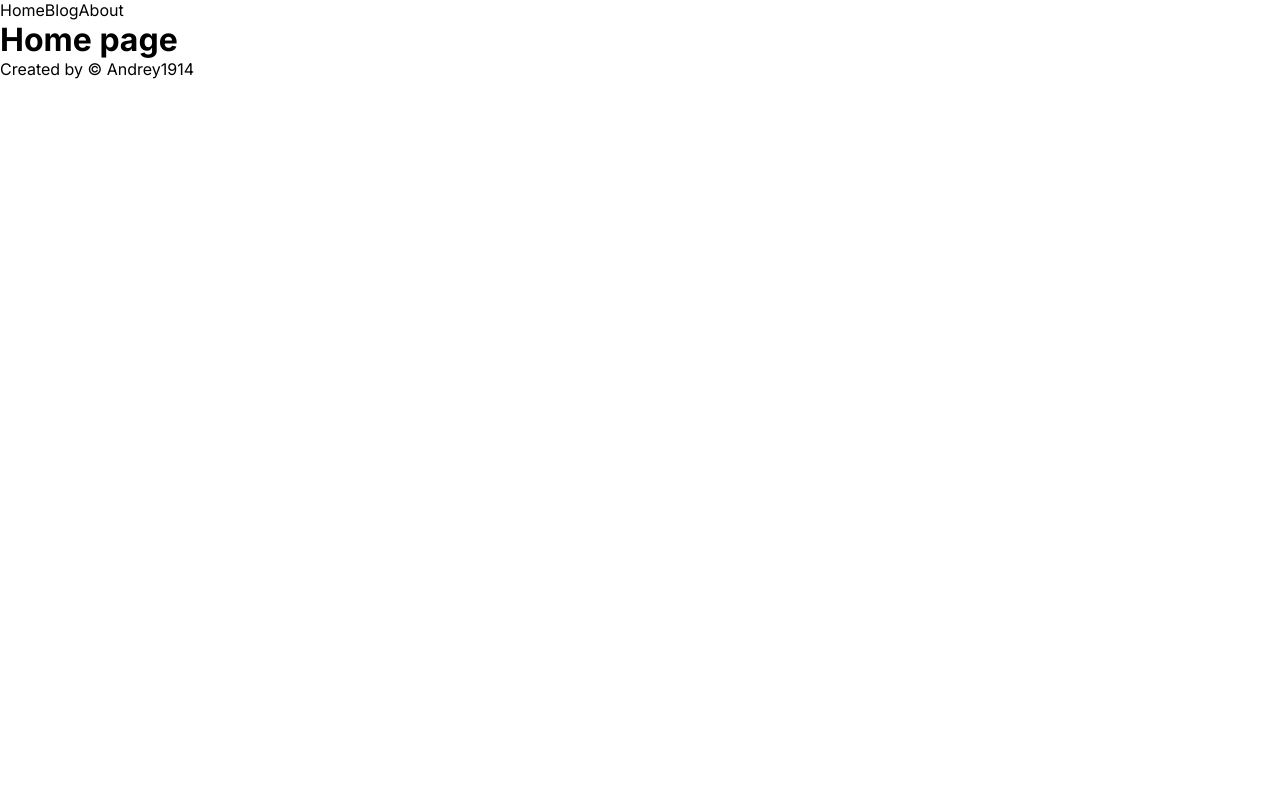
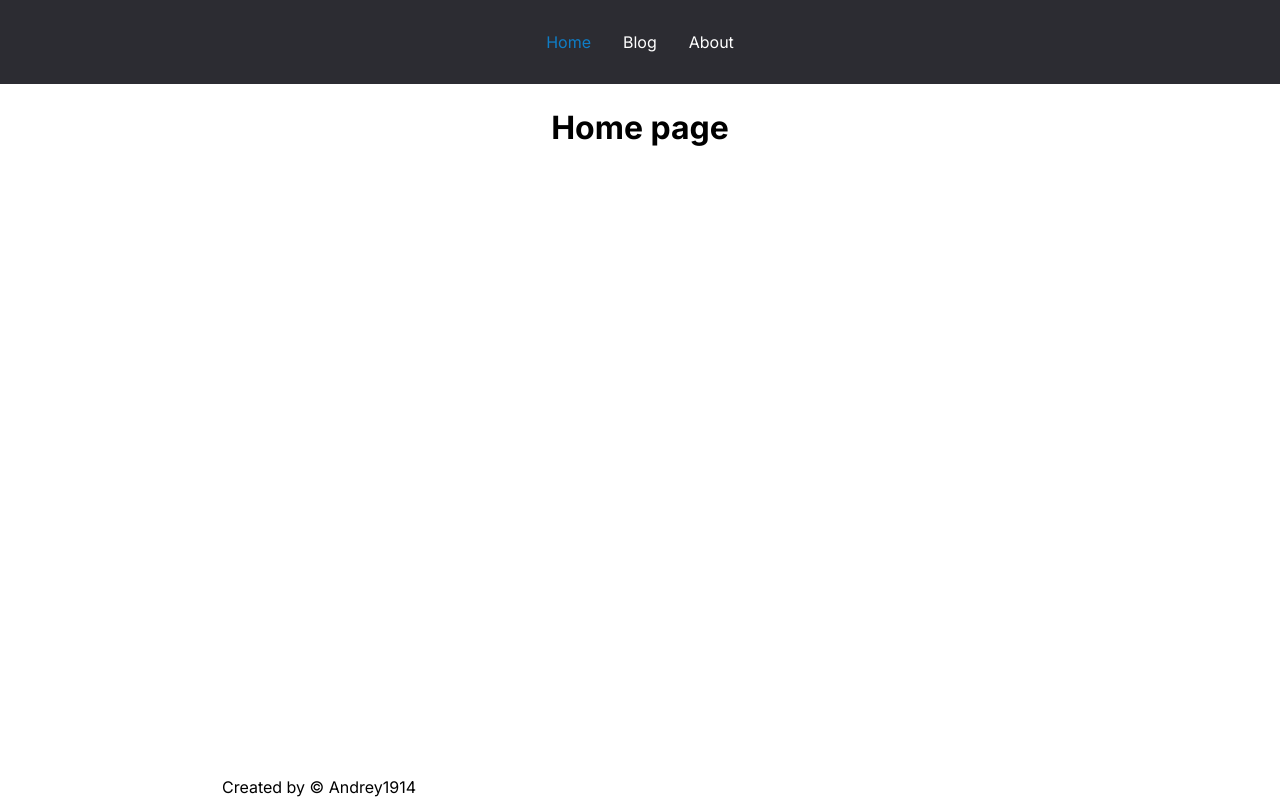
Before and after one commit to Andrey1914/blog-app, a Next.js app: page / in a window 1280 px wide. Built offline with nearby package versions, Linux system fonts and the light colour scheme.

Commit message:
added components ,  and servises folder

```diff
--- a/app/globals.css
+++ b/app/globals.css
@@ -4,6 +4,9 @@
   --font-mono: ui-monospace, Menlo, Monaco, "Cascadia Mono", "Segoe UI Mono",
     "Roboto Mono", "Oxygen Mono", "Ubuntu Monospace", "Source Code Pro",
     "Fira Mono", "Droid Sans Mono", "Courier New", monospace;
+
+  --color-bg: #2c2c32;
+  --color-active: #0f7dc6;
 
   /* --foreground-rgb: 0, 0, 0;
   --background-start-rgb: 214, 219, 220;
@@ -105,3 +108,64 @@ a {
     color-scheme: dark;
   }
 }
+
+header {
+  background-color: var(--color-bg);
+  padding: 2rem 0;
+  text-align: center;
+}
+header > a {
+  color: white;
+  text-decoration: none;
+  padding: 0 1rem;
+}
+header > a:hover {
+  text-decoration: underline;
+}
+
+h1 {
+  text-align: center;
+  margin-top: 0;
+}
+
+.container {
+  max-width: 900px;
+  padding-left: 2rem;
+  padding-right: 2rem;
+  margin: 0 auto;
+}
+
+main {
+  min-height: calc(100vh - 85px - 22px);
+  padding-top: 1.5rem;
+  padding-bottom: 1.5rem;
+}
+
+main a {
+  text-decoration: none;
+  color: var(--color-bg);
+}
+main a:hover {
+  text-decoration: underline;
+}
+
+.active {
+  color: var(--color-active);
+  cursor: default;
+}
+
+form {
+  display: flex;
+  justify-content: center;
+}
+
+form button {
+  background-color: var(--color-active);
+  cursor: pointer;
+  color: white;
+  border: none;
+}
+
+input[type="search"] {
+  padding: 0.5rem 1rem;
+}
--- a/app/layout.tsx
+++ b/app/layout.tsx
@@ -1,32 +1,28 @@
-import { Header } from '@/components/Header'
-import './globals.css'
-import { Inter } from 'next/font/google'
-import { Footer } from '@/components/Footer'
-import { Metadata } from 'next'
+import { Header } from "@/components/Header";
+import "./globals.css";
+import { Inter } from "next/font/google";
+import { Footer } from "@/components/Footer";
+import { Metadata } from "next";
 
-
-
-const inter = Inter({ subsets: ['latin'] })
+const inter = Inter({ subsets: ["latin"] });
 
 export const metadata: Metadata = {
-  title: 'Blog App',
-  description: 'Generated by create next app',
-}
+  title: "Blog App",
+  description: "Generated by create next app",
+};
 
 export default function RootLayout({
   children,
 }: {
-  children: React.ReactNode
+  children: React.ReactNode;
 }) {
   return (
     <html lang="en">
       <body className={inter.className}>
         <Header />
-        <main>
-        {children}
-        </main>
-      <Footer/>
+        <main className="container">{children}</main>
+        <Footer />
       </body>
     </html>
-  )
+  );
 }
--- a/components/Footer.tsx
+++ b/components/Footer.tsx
@@ -1,9 +1,5 @@
 const Footer = () => {
-    return (
-        <footer>
-            Created by &copy; Andrey1914
-        </footer>
-    )
-}
+  return <footer className="container">Created by &copy; Andrey1914</footer>;
+};
 
-export {Footer};
+export { Footer };
--- a/components/Header.tsx
+++ b/components/Header.tsx
@@ -1,13 +1,18 @@
 import Link from "next/link";
+import { Navigation } from "./Navigation";
+
+const navItems = [
+  { label: "Home", href: "/" },
+  { label: "Blog", href: "/blog" },
+  { label: "About", href: "/about" },
+];
 
 const Header = () => {
-    return (
-        <header>
-            <Link href="/">Home</Link>
-            <Link href="/blog">Blog</Link>
-            <Link href="/about">About</Link>
-        </header>
-    )
-}
+  return (
+    <header>
+      <Navigation navLinks={navItems} />
+    </header>
+  );
+};
 
-export {Header};
+export { Header };
--- /dev/null
+++ b/components/Navigation.tsx
@@ -0,0 +1,37 @@
+"use client";
+
+import Link from "next/link";
+import { usePathname } from "next/navigation";
+
+type NavLink = {
+  label: string;
+  href: string;
+};
+
+type Props = {
+  navLinks: NavLink[];
+};
+
+const Navigation = ({ navLinks }: Props) => {
+  const pathname = usePathname();
+
+  return (
+    <>
+      {navLinks.map((link) => {
+        const isActive = pathname === link.href;
+
+        return (
+          <Link
+            key={link.label}
+            href={link.href}
+            className={isActive ? "active" : ""}
+          >
+            {link.label}
+          </Link>
+        );
+      })}
+    </>
+  );
+};
+
+export { Navigation };
```
Also changed, not shown: app/blog/page.tsx (+40 -21 lines), components/Posts.tsx (added, +19 -0 lines), servises/getPosts.ts (added, +17 -0 lines).
